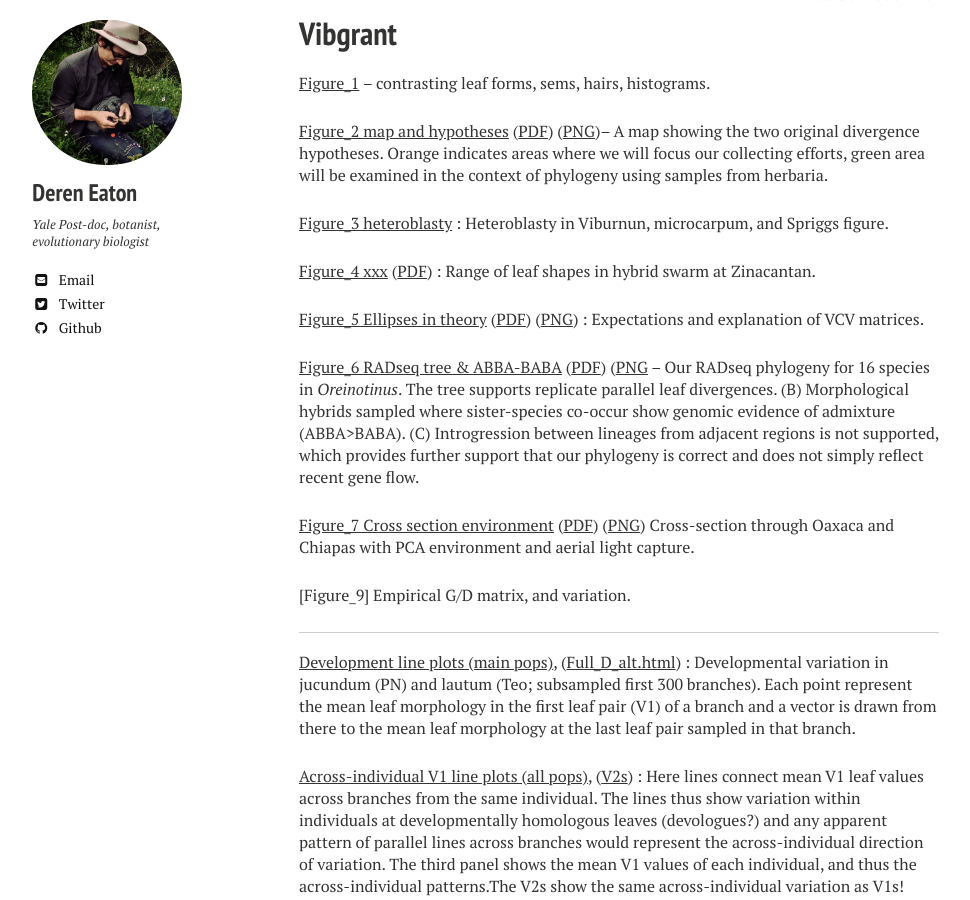
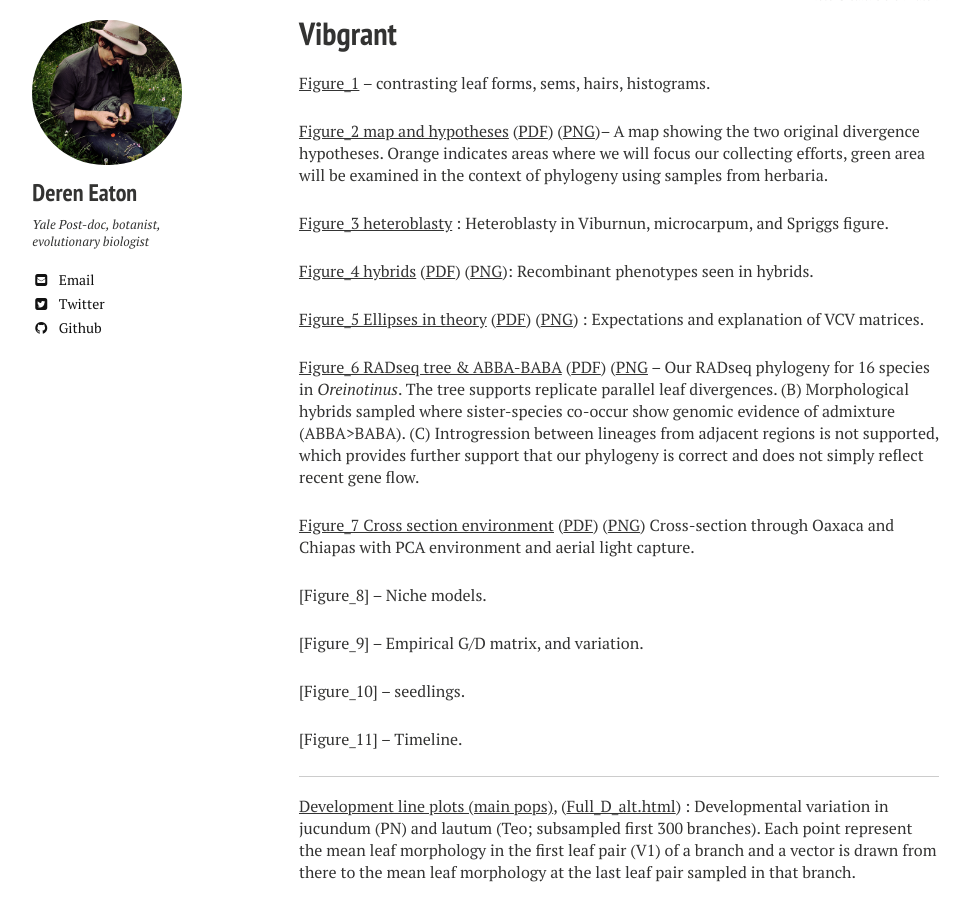
Before and after one commit to dereneaton/dereneaton.github.io, a Jekyll site: the page built from vibgrant/index.md, in a window 1280 px wide and 900 px high, scrolled down 334 px. Shown: the whole window, without its empty margins (21-991 px from the left). Built offline with Jekyll 4.4.1, drawn with Linux system fonts in a browser that asks for light colours; nearby versions of some CDN libraries; comment, search, counter and statistics services are not loaded.

Commit message:
fig 4 and 5 update

```diff
--- a/vibgrant/index.md
+++ b/vibgrant/index.md
@@ -17,7 +17,7 @@ comments: true
 
 [Figure_3 heteroblasty](Figure_3_hetero.png) : Heteroblasty in Viburnun, microcarpum, and Spriggs figure.
 
-[Figure_4 xxx](xxx) ([PDF](xxx)) : Range of leaf shapes in hybrid swarm at Zinacantan.
+[Figure_4 hybrids](Figure_4_hybrid.svg) ([PDF](Figure_4_hybrid.pdf)) ([PNG](Figure_4_hybrid.png)): Recombinant phenotypes seen in hybrids.
 
 [Figure_5 Ellipses in theory](Figure_5_Ellipsetheory.svg) ([PDF](Figure_5_Ellipsetheory.pdf)) ([PNG](Figure_5_Ellipsetheory.png)) : Expectations and explanation of VCV matrices.
 
@@ -25,7 +25,13 @@ comments: true
 
 [Figure_7 Cross section environment](Figure_7_cross.svg) ([PDF](Figure_7_cross.pdf)) ([PNG](Figure_7_cross.png)) Cross-section through Oaxaca and Chiapas with PCA environment and aerial light capture.
 
-[Figure_9] Empirical G/D matrix, and variation.
+[Figure_8] -- Niche models.
+
+[Figure_9] -- Empirical G/D matrix, and variation.
+
+[Figure_10] -- seedlings.
+
+[Figure_11] -- Timeline.
 
 
 ------------------------------------------
```
Also changed, not shown: vibgrant/Figure_5_Ellipsetheory.png, 5 other files.
